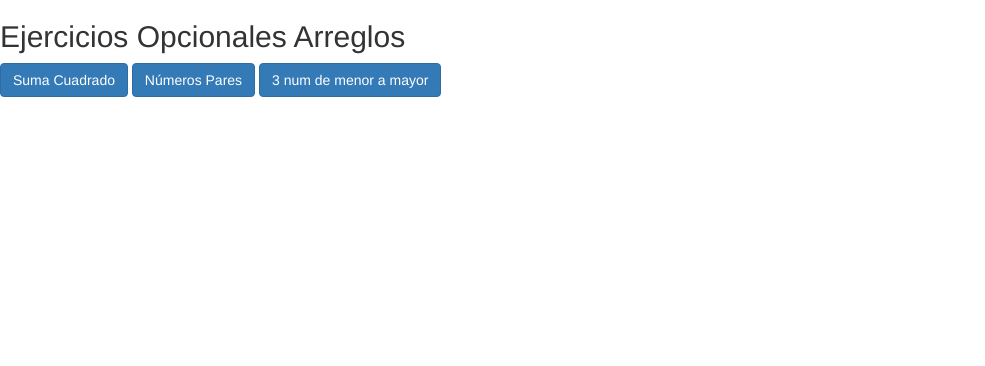
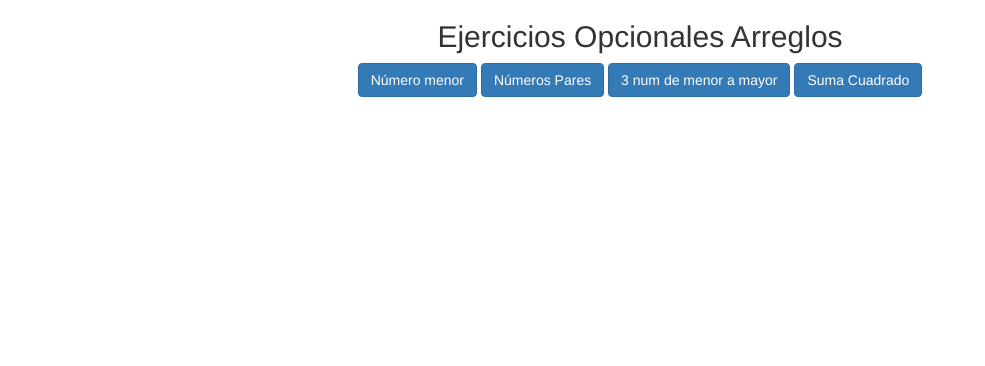
Before and after one commit to nerdale/ejercicios-opcionales, a plain HTML site: page index.html in a window 1280 px wide. Shown: the whole page, without its empty margins (0-985 px from the left). Drawn offline with nearby package versions, Linux system fonts and the light colour scheme.

Commit message:
add function numeroMenor aplicando Math.min.apply()

```diff
--- /dev/null
+++ b/css/main.css
@@ -0,0 +1,5 @@
+.botones{
+	width: 100%;
+	height: 300px;
+	text-align: center;
+}
--- a/index.html
+++ b/index.html
@@ -4,12 +4,16 @@
 	<meta charset="UTF-8">
 	<title>Ejercicios opcionales Arreglos</title>
 	<link rel="stylesheet" href="https://maxcdn.bootstrapcdn.com/bootstrap/3.3.7/css/bootstrap.min.css" integrity="sha384-BVYiiSIFeK1dGmJRAkycuHAHRg32OmUcww7on3RYdg4Va+PmSTsz/K68vbdEjh4u" crossorigin="anonymous">
+	<link rel="stylesheet" href="css/main.css">
 </head>
 <body>
-	<h2 class="titulo">Ejercicios Opcionales Arreglos</h2>
-	<button type="button" class="btn btn-primary" onclick="sumaCuadrado()">Suma Cuadrado</button>
-	<button type="button" class="btn btn-primary" onclick="numerosPares()">Números Pares</button>
-	<button type="button" class="btn btn-primary" onclick="menorMayorArreglo()">3 num de menor a mayor</button>
+	<h2 class="text-center">Ejercicios Opcionales Arreglos</h2>
+	<div class="botones">
+		<button type="button" class="btn btn-primary" onclick="numeroMenor()">Número menor</button>
+		<button type="button" class="btn btn-primary" onclick="numerosPares()">Números Pares</button>
+		<button type="button" class="btn btn-primary" onclick="menorMayorArreglo()">3 num de menor a mayor</button>
+		<button type="button" class="btn btn-primary" onclick="sumaCuadrado()">Suma Cuadrado</button>
+	</div>
 	<script type="text/javascript" src="js/script.js"></script>
 </body>
 </html>
--- a/js/script.js
+++ b/js/script.js
@@ -1,33 +1,40 @@
-//ARREGLOS
+// #1 Elaborar una función a la  cual le enviaremos tres enteros y muestra  el menos
+function numeroMenor(arreglo){
+	var arreglo=[];
+	var numeroMenor = Math.min.apply(null, arreglo);
+	for (var i = 0; i <3; i++){
+		arreglo.push(prompt("Ingrese un número"));
+	}
+	alert("el número menor entre " + arreglo[0] + ", " + arreglo[1] + " y " + arreglo[2]+ " es " + Math.min.apply(null, arreglo));
+}
 /* #2 Escribir el codigo de una funcion a la que se pasa como parametro un numero entero
 y devuelve como resultado un cadena de texto que indica si el numero es par o impar
 mostrar por pantalla el resultado devuelto por la funcion*/
-function numerosPares() {
+function numerosPares(arreglo) {
 	var arreglo = [];
 	var primerNum = prompt("Indique el primer numero del arreglo");
 	var ultimoNum = prompt("Indique el ultimo numero del arreglo");
 	for (var i = primerNum; i <= ultimoNum; i++) {
-			if(i % 2=== 0){
-				arreglo.push(i);
-			}
+		if(i % 2=== 0){
+			arreglo.push(i);
+		}
 	}
 	return alert("Los numeros pares entre " + primerNum + " y " + ultimoNum + " son: " + arreglo);
 }
-/* #3 Realizar una función a la cual le envie tres enteros y los muestre ordenados
-de menor  a mayor */
-function menorMayorArreglo(){
+// #3 Realizar una función a la cual le envie tres enteros y los muestre ordenados de menor  a mayor
+function menorMayorArreglo(arreglo){
 	var arreglo = [];
 	var texto = "Los números ordenados de menor a mayor es ";
 	for(var i = 0; i < 3; i++){
 		arreglo.push(prompt("Ingrese un numero"));
 	}
 	function comparacion(primero, segundo) {
-		return primero - segundo;
+		return primero - segundo; //-1 0 1
 	}
 	alert(texto + arreglo.sort(comparacion));
 }
 // #7 Realizar un programa que calcule el cuadrado de la suma de dos numeros
-function sumaCuadrado(){
+function sumaCuadrado(arreglo){
 	var arreglo = [3, 2];
 	var suma = [3, 2].reduce(add, 0);
 	function add(a, b) {
```
